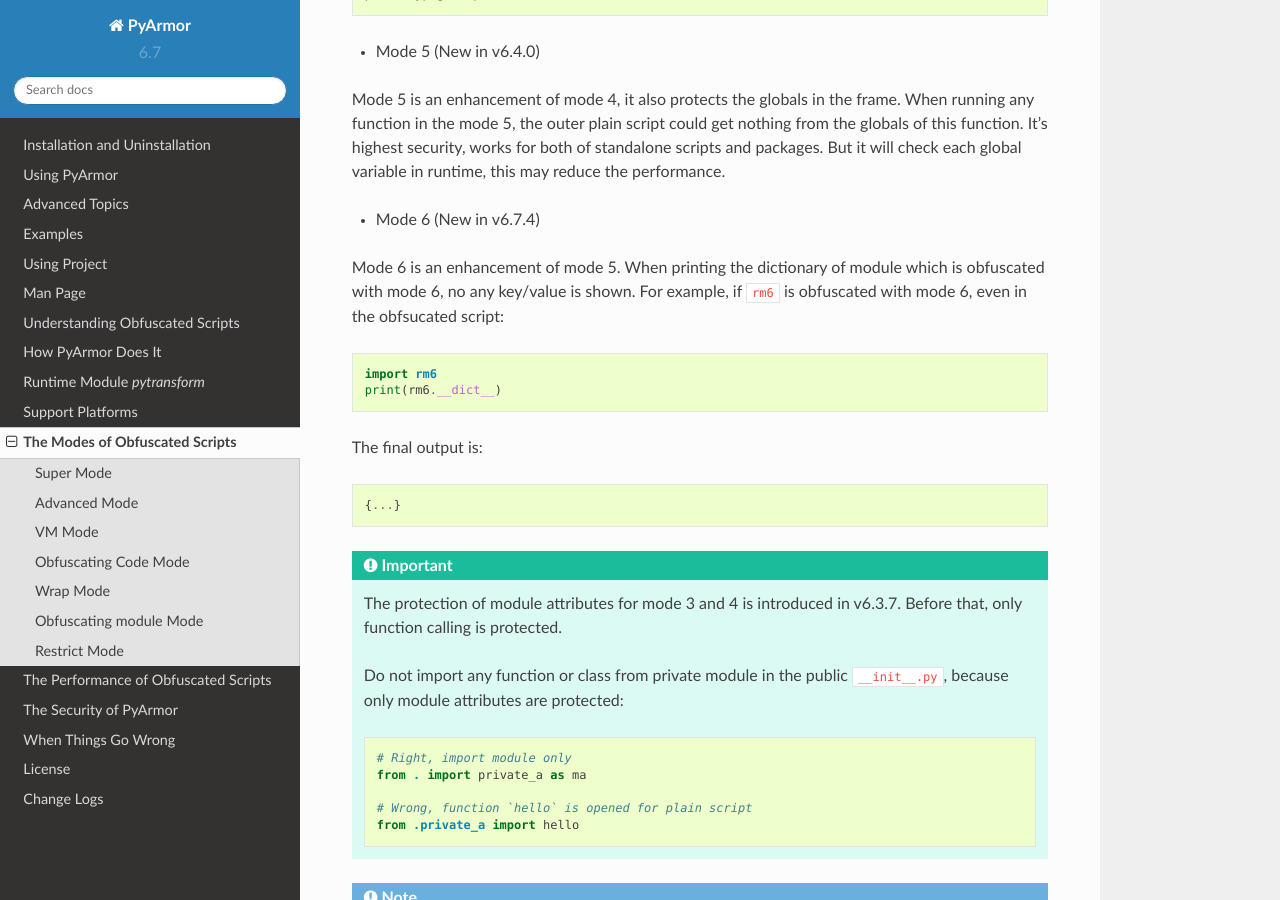
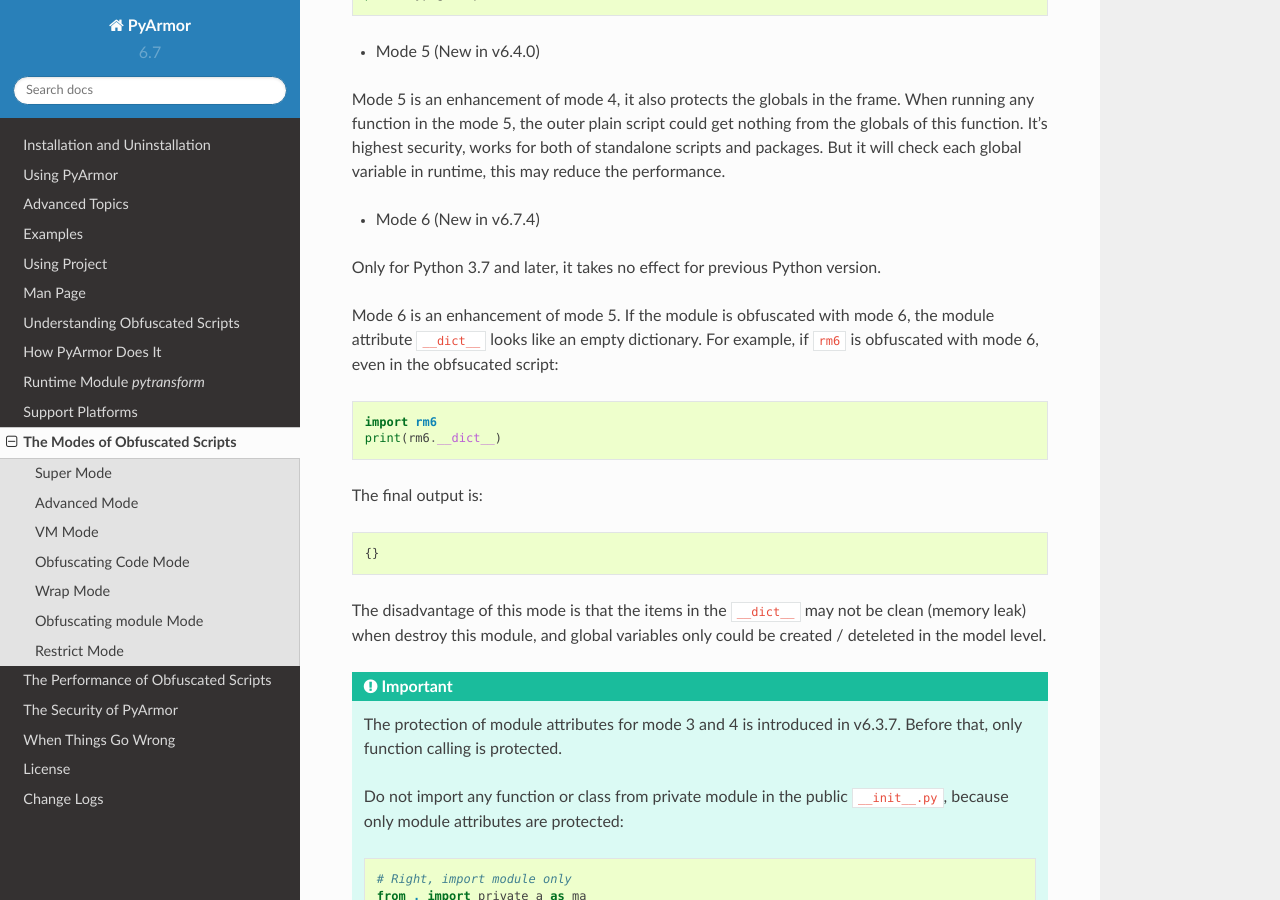
Before and after one commit to dashingsoft/pyarmor, a Sphinx documentation site: the page built from docs/mode.rst, in a window 1280 px wide and 900 px high, scrolled down 7164 px. Built offline with Sphinx 7.4.7 and the Read the Docs theme 2.0.0, drawn with Linux system fonts in a browser that asks for light colours.

Commit message:
Refine doc for restrict mode 6

```diff
--- a/docs/mode.rst
+++ b/docs/mode.rst
@@ -351,9 +351,11 @@
 
 * Mode 6 (New in v6.7.4)
 
-Mode 6 is an enhancement of mode 5. When printing the dictionary of module which
-is obfuscated with mode 6, no any key/value is shown. For example, if ``rm6`` is
-obfuscated with mode 6, even in the obfsucated script:
+Only for Python 3.7 and later, it takes no effect for previous Python version.
+
+Mode 6 is an enhancement of mode 5. If the module is obfuscated with mode 6, the
+module attribute ``__dict__`` looks like an empty dictionary. For example, if
+``rm6`` is obfuscated with mode 6, even in the obfsucated script:
 
 .. code:: python
 
@@ -362,7 +364,11 @@
 
 The final output is::
 
-    {...}
+    {}
+
+The disadvantage of this mode is that the items in the ``__dict__`` may not be
+clean (memory leak) when destroy this module, and global variables only could be
+created / deteleted in the model level.
 
 .. important::
 
```
